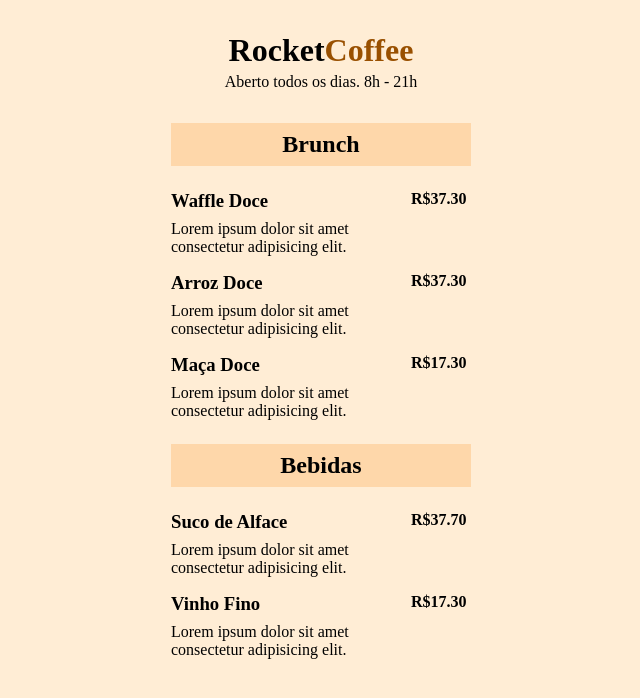
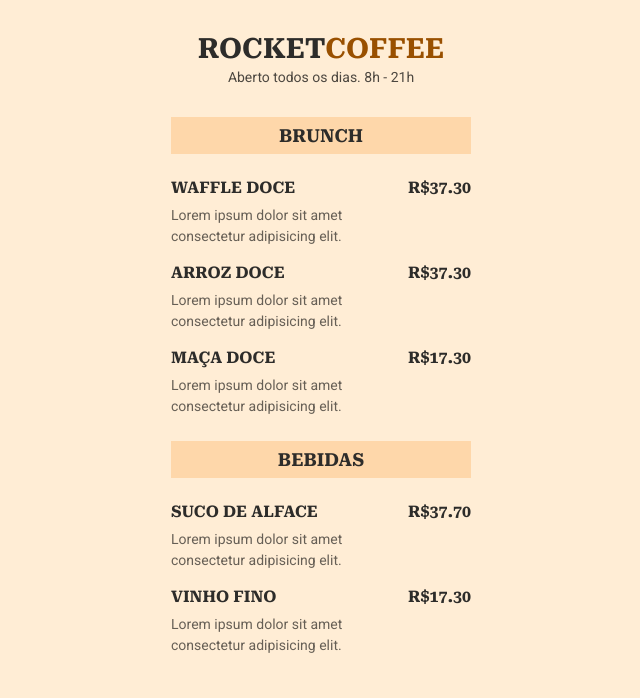
Before and after one commit to VNatario/explorer3.0, a plain HTML site: page index.html in a window 1280 px wide. Shown: the whole page, without its empty margins (319-959 px from the left). Drawn offline with Linux system fonts and the light colour scheme.

Commit message:
feat: add fonts

```diff
--- a/index.html
+++ b/index.html
@@ -1,6 +1,13 @@
 <!DOCTYPE html>
 <html lang="pt-br">
   <head>
+    <link rel="preconnect" href="https://fonts.googleapis.com" />
+    <link rel="preconnect" href="https://fonts.gstatic.com" crossorigin />
+    <link
+      href="https://fonts.googleapis.com/css2?family=Roboto&family=Roboto+Serif:opsz,wght@8..144,700&display=swap"
+      rel="stylesheet"
+    />
+
     <meta charset="UTF-8" />
     <meta http-equiv="X-UA-Compatible" content="IE=edge" />
     <meta name="viewport" content="width=device-width, initial-scale=1.0" />
--- a/style.css
+++ b/style.css
@@ -1,16 +1,27 @@
 /* GOBAL */
-*{
+* {
   margin: 0;
   padding: 0;
   box-sizing: border-box;
 }
 
 body {
-    background-color: #FFEDD5;
+  background-color: #ffedd5;
+  font-family: "Roboto", sans-serif;
 }
 
 ul {
   list-style: none;
+}
+
+/* FONTS */
+h1,
+h2,
+h3,
+.price {
+  font-family: "Roboto Serif", serif;
+  text-transform: uppercase;
+  color: #2d2c2a;
 }
 
 /* HEADER */
@@ -21,13 +32,20 @@ header {
 
 header h1 {
   margin-bottom: 4px;
+  font-size: 28px;
+}
+
+header p {
+  font-size: 14px;
+  color: rgba(0, 0, 0, 0.7);
 }
 
 header h1 span {
   color: #995000;
 }
 
-header, section {
+header,
+section {
   max-width: 300px;
   margin: 0 auto;
 }
@@ -38,10 +56,11 @@ section {
 }
 
 section h2 {
-    background-color: #FED7AA;
+  background-color: #fed7aa;
   padding: 8px 16px;
   text-align: center;
   margin-bottom: 24px;
+  font-size: 18px;
 }
 
 /* LIST */
@@ -56,4 +75,11 @@ li .details {
 
 .details h3 {
   margin-bottom: 8px;
+  font-size: 16px;
 }
+
+.details p {
+  font-size: 14px;
+  line-height: 21px;
+  color: rgba(0, 0, 0, 0.6);
+}
```
Lines whose indentation alone changed are shown as unchanged.
